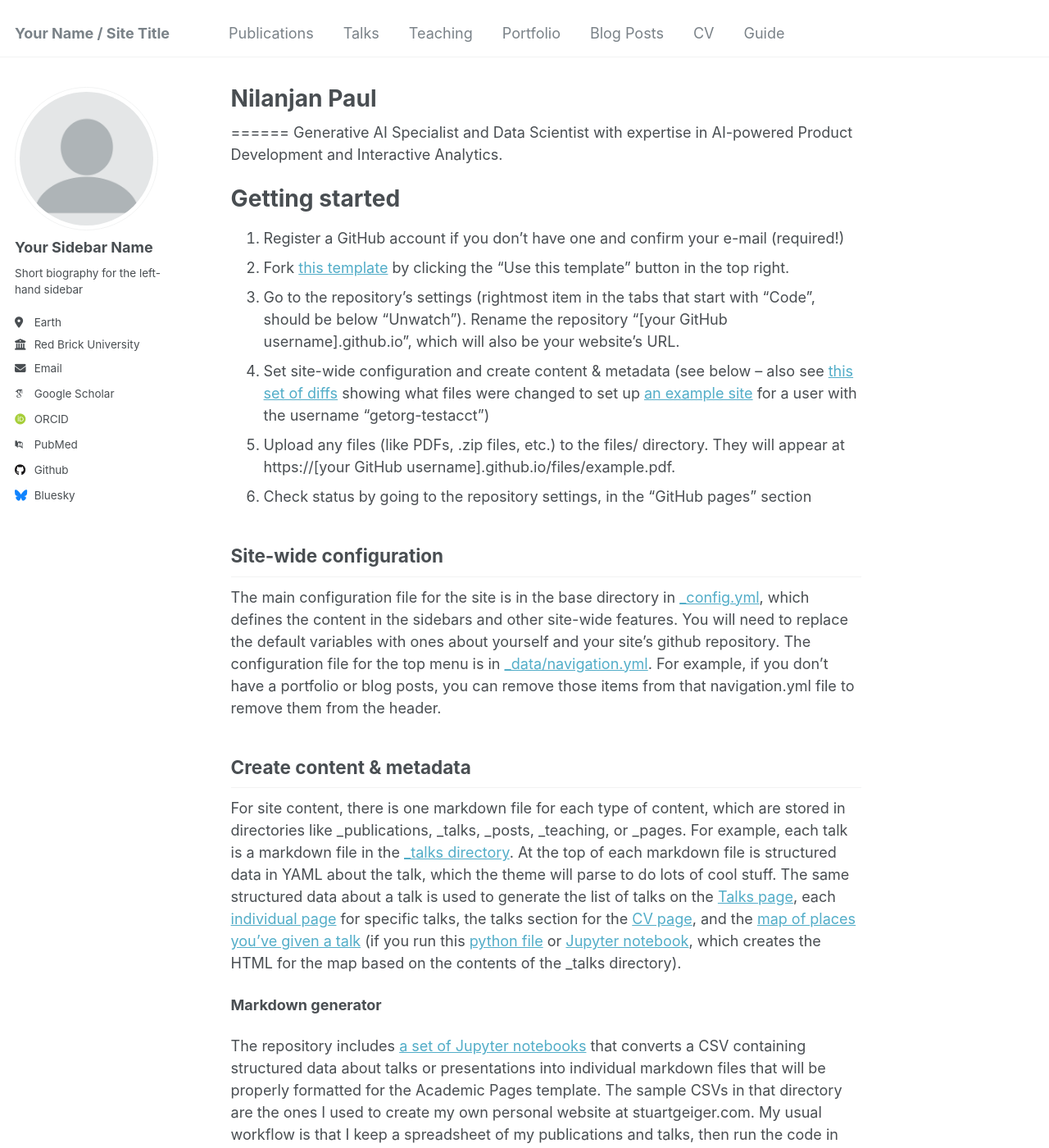
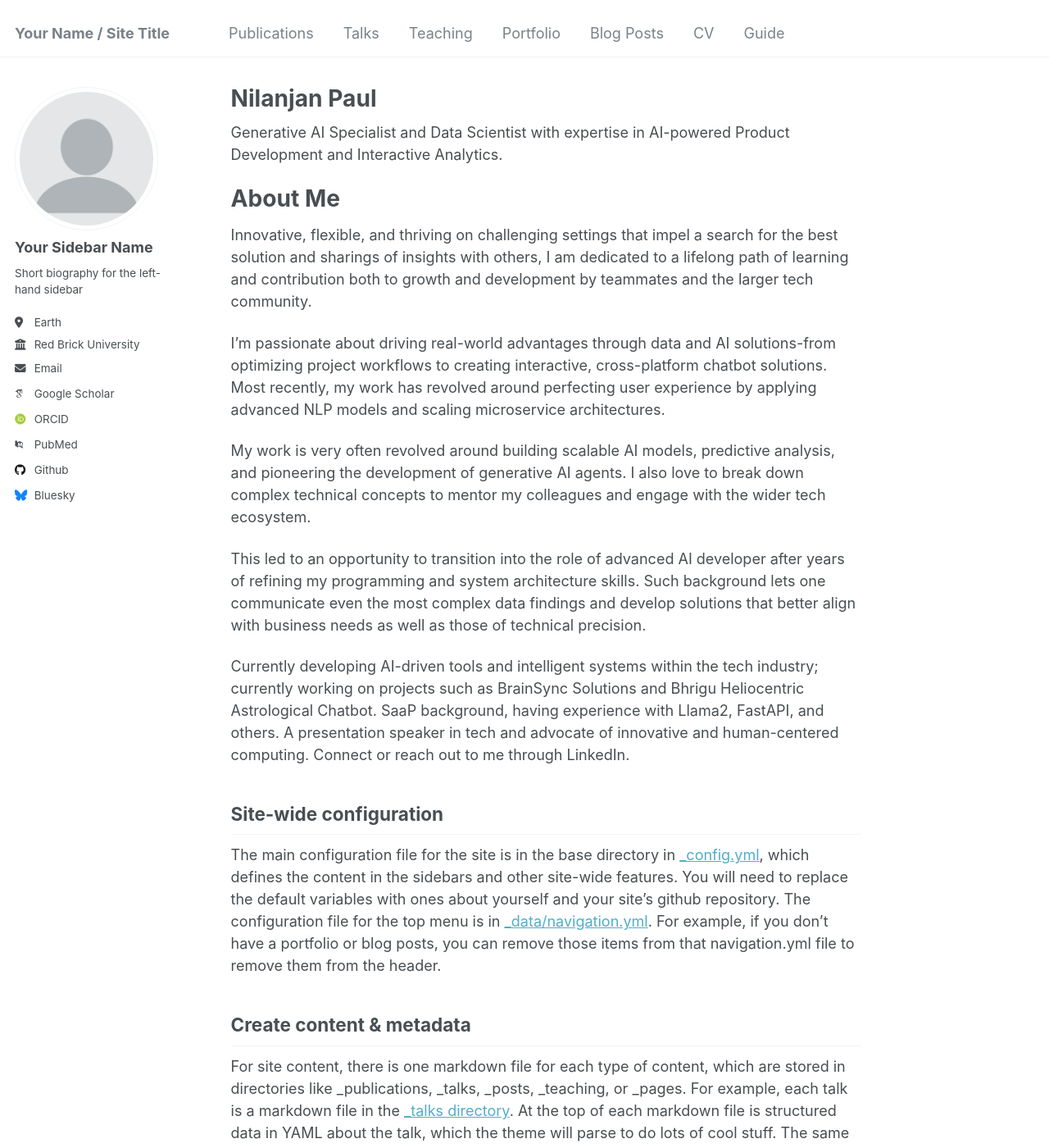
Before and after one commit to Omega-Centauri-21/nilanjan-paul, a Jekyll site: the page built from _pages/about.md, in a window 1280 px wide and 1400 px high. Shown: the whole window at 82% size. Built offline with Jekyll 4.4.1, drawn with Linux system fonts in a browser that asks for light colours; some web fonts are replaced.

Commit message:
About me new output

```diff
--- a/_pages/about.md
+++ b/_pages/about.md
@@ -8,17 +8,20 @@ redirect_from:
 ---
 
 
-======
 Generative AI Specialist and Data Scientist with expertise in AI-powered Product Development and Interactive Analytics.
 
-Getting started
+About Me
 ======
-1. Register a GitHub account if you don't have one and confirm your e-mail (required!)
-1. Fork [this template](https://github.com/academicpages/academicpages.github.io) by clicking the "Use this template" button in the top right.
-1. Go to the repository's settings (rightmost item in the tabs that start with "Code", should be below "Unwatch"). Rename the repository "[your GitHub username].github.io", which will also be your website's URL.
-1. Set site-wide configuration and create content & metadata (see below -- also see [this set of diffs](http://archive.is/3TPas) showing what files were changed to set up [an example site](https://getorg-testacct.github.io) for a user with the username "getorg-testacct")
-1. Upload any files (like PDFs, .zip files, etc.) to the files/ directory. They will appear at https://[your GitHub username].github.io/files/example.pdf.
-1. Check status by going to the repository settings, in the "GitHub pages" section
+Innovative, flexible, and thriving on challenging settings that impel a search for the best solution and sharings of insights with others, I am dedicated to a lifelong path of learning and contribution both to growth and development by teammates and the larger tech community.
+
+I'm passionate about driving real-world advantages through data and AI solutions-from optimizing project workflows to creating interactive, cross-platform chatbot solutions. Most recently, my work has revolved around perfecting user experience by applying advanced NLP models and scaling microservice architectures.
+
+My work is very often revolved around building scalable AI models, predictive analysis, and pioneering the development of generative AI agents. I also love to break down complex technical concepts to mentor my colleagues and engage with the wider tech ecosystem.
+
+This led to an opportunity to transition into the role of advanced AI developer after years of refining my programming and system architecture skills. Such background lets one communicate even the most complex data findings and develop solutions that better align with business needs as well as those of technical precision.
+
+Currently developing AI-driven tools and intelligent systems within the tech industry; currently working on projects such as BrainSync Solutions and Bhrigu Heliocentric Astrological Chatbot. SaaP background, having experience with Llama2, FastAPI, and others. A presentation speaker in tech and advocate of innovative and human-centered computing.
+ Connect or reach out to me through LinkedIn.
 
 Site-wide configuration
 ------
```
